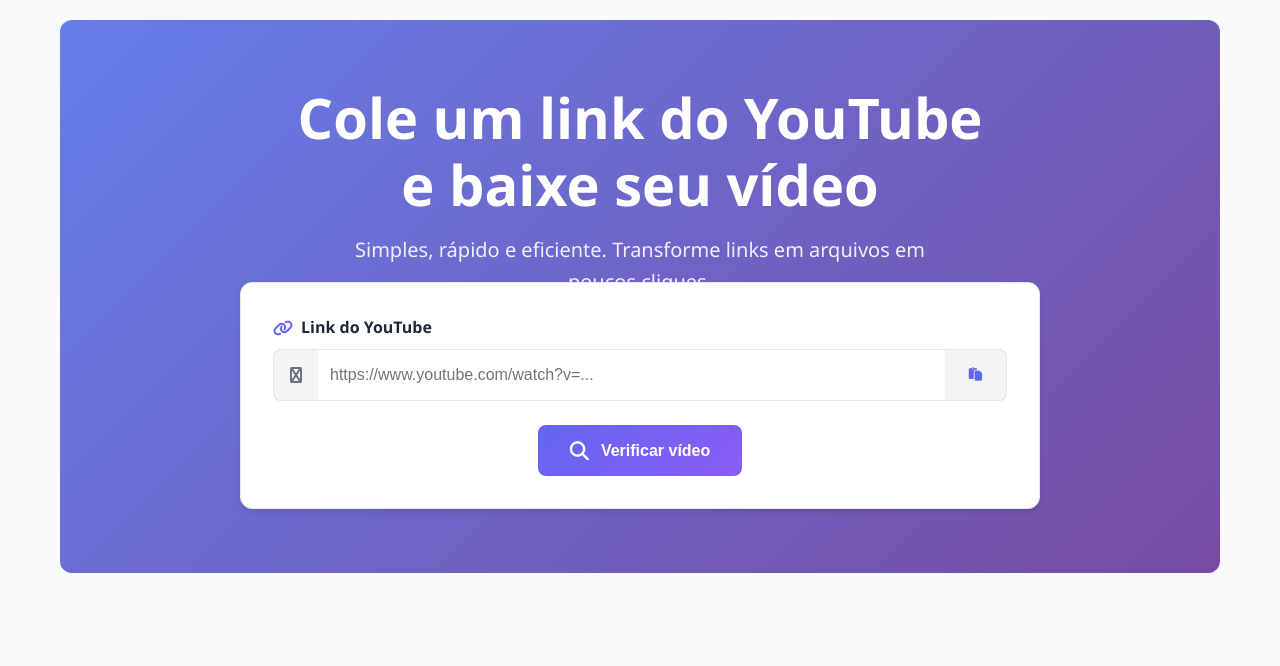
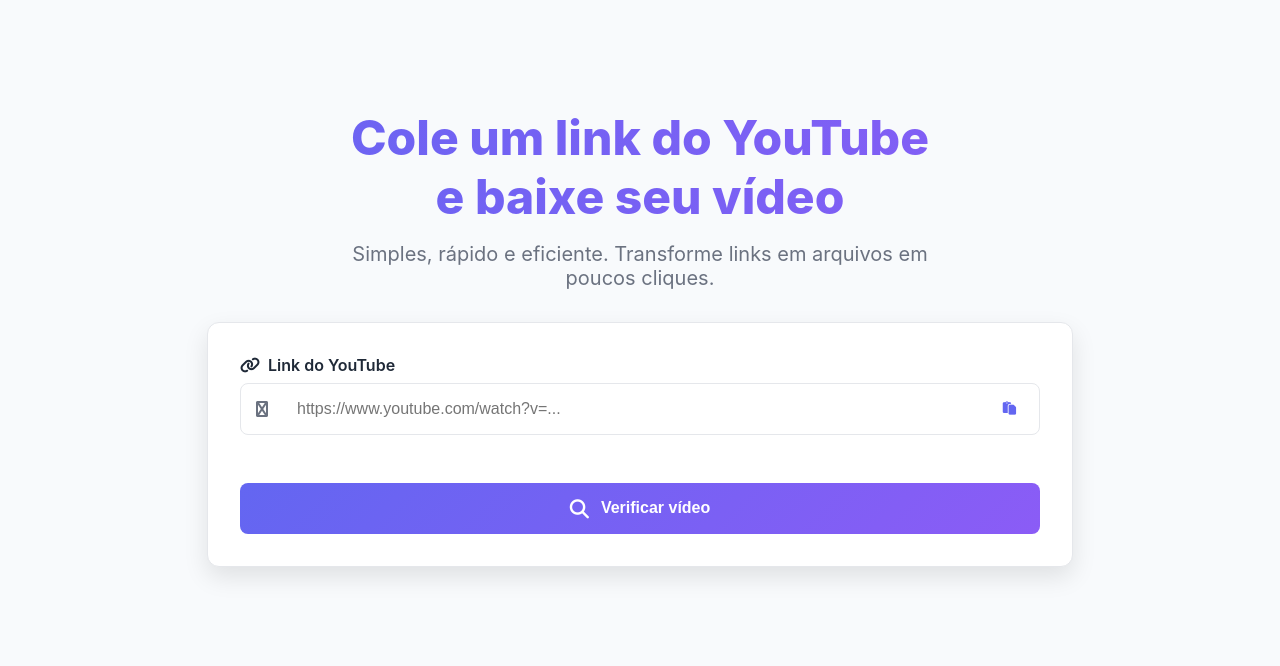
Before and after one commit to TempleofHate/flux-downloader, a Flask app: page / in a window 1280 px wide. Shown: the top 666 px of the page. Run offline with Flask 3, Linux system fonts and the light colour scheme; some libraries are stand-ins or nearby versions.

Commit message:
Mudanças no CSS

```diff
--- a/templates/index.html
+++ b/templates/index.html
@@ -6,58 +6,114 @@
     <title>Flux Downloader - Baixar vídeos do YouTube</title>
     <link rel="stylesheet" href="https://cdnjs.cloudflare.com/ajax/libs/font-awesome/6.4.0/css/all.min.css">
     <style>
+        /* ====== SEU CSS ORIGINAL ====== */
+        .video-preview-card {
+            background: var(--card-bg);
+            border-radius: var(--radius-lg);
+            padding: 2rem;
+            margin: 2rem 0;
+            border: var(--border);
+            transition: all 0.4s var(--ease-bounce);
+            position: relative;
+            overflow: hidden;
+        }
+
+        .video-preview-card::before {
+            content: '';
+            position: absolute;
+            top: 0;
+            left: 0;
+            right: 0;
+            height: 4px;
+            background: linear-gradient(90deg, var(--primary), var(--secondary));
+            opacity: 0;
+            transition: opacity 0.3s;
+        }
+
+        .video-preview-card.active::before {
+            opacity: 1;
+        }
+
+        .format-selector {
+            display: grid;
+            grid-template-columns: repeat(auto-fit, minmax(140px, 1fr));
+            gap: 1rem;
+            margin: 2rem 0;
+        }
+
+        /* Loading overlay */
+        #loadingOverlay {
+            position: fixed;
+            top: 0;
+            left: 0;
+            right: 0;
+            bottom: 0;
+            background: rgba(0, 0, 0, 0.8);
+            display: flex;
+            justify-content: center;
+            align-items: center;
+            z-index: 9999;
+            opacity: 0;
+            visibility: hidden;
+            transition: all 0.3s;
+        }
+
+        #loadingOverlay.active {
+            opacity: 1;
+            visibility: visible;
+        }
+
+        .loading-spinner {
+            width: 50px;
+            height: 50px;
+            border: 4px solid rgba(255, 255, 255, 0.3);
+            border-radius: 50%;
+            border-top-color: var(--primary);
+            animation: spin 1s linear infinite;
+        }
+
+        @keyframes spin {
+            to { transform: rotate(360deg); }
+        }
+
+        /* ====== ADICIONAIS NECESSÁRIOS ====== */
         :root {
             --primary: #6366f1;
             --secondary: #8b5cf6;
-            --success: #10b981;
-            --danger: #ef4444;
-            --warning: #f59e0b;
             --card-bg: #ffffff;
-            --bg-color: #f8fafc;
-            --text-color: #1f2937;
             --border: 1px solid #e5e7eb;
-            --radius: 8px;
             --radius-lg: 12px;
-            --shadow: 0 4px 6px -1px rgba(0, 0, 0, 0.1);
-            --transition: all 0.3s ease;
-        }
-
-        * {
-            margin: 0;
-            padding: 0;
-            box-sizing: border-box;
+            --ease-bounce: cubic-bezier(0.34, 1.56, 0.64, 1);
         }
 
         body {
-            font-family: 'Segoe UI', system-ui, -apple-system, sans-serif;
-            background: var(--bg-color);
-            color: var(--text-color);
-            line-height: 1.6;
+            font-family: -apple-system, BlinkMacSystemFont, 'Segoe UI', Roboto, Oxygen, Ubuntu, sans-serif;
+            margin: 0;
+            padding: 20px;
+            background: #f8fafc;
+            color: #1f2937;
         }
 
         .page-content {
             max-width: 1200px;
             margin: 0 auto;
-            padding: 20px;
         }
 
         /* Hero Section */
         .hero-section {
             text-align: center;
-            padding: 4rem 1rem;
-            background: linear-gradient(135deg, #667eea 0%, #764ba2 100%);
-            border-radius: var(--radius-lg);
+            padding: 3rem 1rem;
             margin-bottom: 2rem;
-            color: white;
-            position: relative;
-            overflow: hidden;
         }
 
         .hero-title {
-            font-size: 3.5rem;
+            font-size: 3rem;
             font-weight: 800;
             margin-bottom: 1rem;
-            line-height: 1.2;
+            background: linear-gradient(90deg, var(--primary), var(--secondary));
+            -webkit-background-clip: text;
+            -webkit-text-fill-color: transparent;
+            background-clip: text;
         }
 
         .hero-title-line {
@@ -66,21 +122,19 @@
 
         .hero-subtitle {
             font-size: 1.25rem;
-            opacity: 0.9;
+            color: #6b7280;
             max-width: 600px;
             margin: 0 auto 2rem;
         }
 
         /* Input Card */
         .input-card {
-            background: var(--card-bg);
+            background: white;
             border-radius: var(--radius-lg);
             padding: 2rem;
-            box-shadow: var(--shadow);
+            box-shadow: 0 10px 25px rgba(0, 0, 0, 0.1);
             max-width: 800px;
-            margin: -3rem auto 0;
-            position: relative;
-            z-index: 10;
+            margin: 0 auto;
             border: var(--border);
         }
 
@@ -94,11 +148,6 @@
             gap: 0.5rem;
             font-weight: 600;
             margin-bottom: 0.5rem;
-            color: var(--text-color);
-        }
-
-        .form-icon {
-            color: var(--primary);
         }
 
         .input-with-decoration {
@@ -115,21 +164,15 @@
             align-items: center;
             justify-content: center;
             padding: 0 1rem;
-            background: #f3f4f6;
             color: #6b7280;
-            border: var(--border);
         }
 
         .input-decoration.left {
             left: 0;
-            border-radius: var(--radius) 0 0 var(--radius);
-            border-right: none;
         }
 
         .input-decoration.right {
             right: 0;
-            border-radius: 0 var(--radius) var(--radius) 0;
-            border-left: none;
         }
 
         .url-input {
@@ -209,42 +250,13 @@
             display: flex;
             align-items: center;
             gap: 0.75rem;
-            position: relative;
-            z-index: 2;
         }
 
         .btn-icon {
             font-size: 1.2em;
         }
 
-        /* Video Preview Card */
-        .video-preview-card {
-            background: var(--card-bg);
-            border-radius: var(--radius-lg);
-            padding: 2rem;
-            margin: 2rem 0;
-            border: var(--border);
-            transition: all 0.4s cubic-bezier(0.34, 1.56, 0.64, 1);
-            position: relative;
-            overflow: hidden;
-        }
-
-        .video-preview-card::before {
-            content: '';
-            position: absolute;
-            top: 0;
-            left: 0;
-            right: 0;
-            height: 4px;
-            background: linear-gradient(90deg, var(--primary), var(--secondary));
-            opacity: 0;
-            transition: opacity 0.3s;
-        }
-
-        .video-preview-card.active::before {
-            opacity: 1;
-        }
-
+        /* Video Preview */
         .video-preview-content {
             display: grid;
             grid-template-columns: 300px 1fr;
@@ -596,21 +556,51 @@
             }
         }
 
-        /* Error Message */
-        .error-message {
-            background: #fee;
-            color: var(--danger);
-            padding: 1rem;
-            border-radius: var(--radius);
-            border-left: 4px solid var(--danger);
-            margin: 1rem 0;
+        /* Section Header */
+        .section-header {
+            margin-bottom: 2rem;
+        }
+
+        .section-header h3 {
             display: flex;
             align-items: center;
-            gap: 0.5rem;
+            gap: 0.75rem;
+            font-size: 1.8rem;
+            margin-bottom: 0.5rem;
         }
 
-        .error-message i {
-            font-size: 1.2em;
+        .section-subtitle {
+            color: #6b7280;
+        }
+
+        .form-section {
+            margin: 2rem 0;
+        }
+
+        .form-section-title {
+            display: flex;
+            align-items: center;
+            gap: 0.75rem;
+            font-size: 1.3rem;
+            margin-bottom: 1rem;
+        }
+
+        /* Fix for older CSS compatibility */
+        .card-hover:hover {
+            transform: translateY(-4px);
+            box-shadow: 0 20px 40px rgba(0,0,0,0.1);
+        }
+
+        .url-form {
+            display: flex;
+            flex-direction: column;
+            gap: 1.5rem;
+        }
+
+        .download-form {
+            display: flex;
+            flex-direction: column;
+            gap: 2rem;
         }
     </style>
 </head>
```
Also changed, not shown: other parts of templates/index.html (+33 -87 lines).
